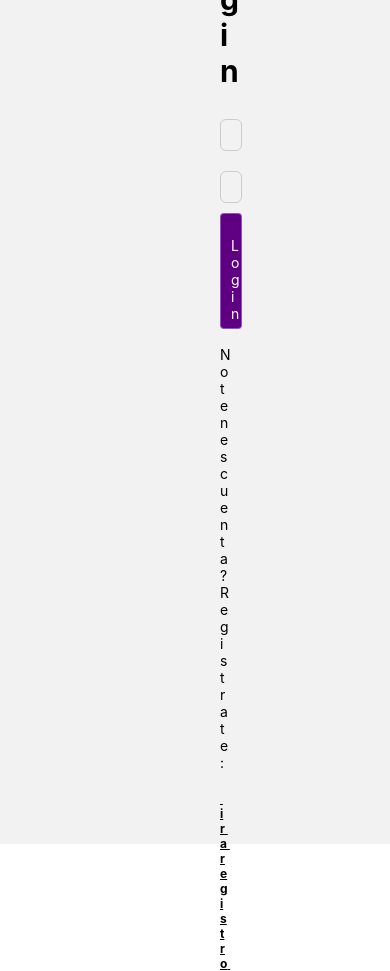
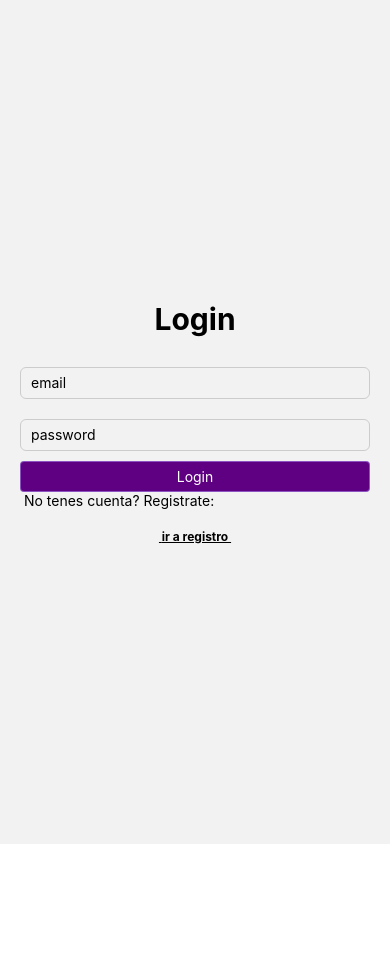
Before and after one commit to NadineRUIZ/ProyectoFinalTDM-Ruiz-Fontan, a React Native app in the folder demo-expo/: screen /crearPosts in a window 390 px wide. After the commit the page ends 844 px from the top, so only its background shows below. Built offline with nearby package versions, Linux system fonts and the light colour scheme.

Commit message:
modificando el css para que se vea perfecto en ceuluar

```diff
--- a/demo-expo/src/Components/CrearPost.js
+++ b/demo-expo/src/Components/CrearPost.js
@@ -54,8 +54,10 @@ const styles = StyleSheet.create({
     contenedor: {
         flex: 1,
         justifyContent: "center",
-        padding: 20,
+        padding: 50,
         margin: 200,
+        width: "100%",
+        alignSelf: "center",
     },
     title: {
         textAlign: "center",
--- a/demo-expo/src/screens/Login.js
+++ b/demo-expo/src/screens/Login.js
@@ -64,7 +64,9 @@ const style = StyleSheet.create({
         flex: 1,
         justifyContent: "center",
         padding: 20,
-        margin: 200
+        margin: 200,
+        width: "100%",
+        alignSelf: "center",
 
     },
 
--- a/demo-expo/src/screens/Register.js
+++ b/demo-expo/src/screens/Register.js
@@ -89,7 +89,12 @@ return (
 
 const style = StyleSheet.create({
     container: {
-        margin: 200
+        flex: 1,
+        justifyContent: "center",
+        padding: 20,
+        margin: 200,
+        width: "100%",
+        alignSelf: "center",
     },
 
     texto: {
```
